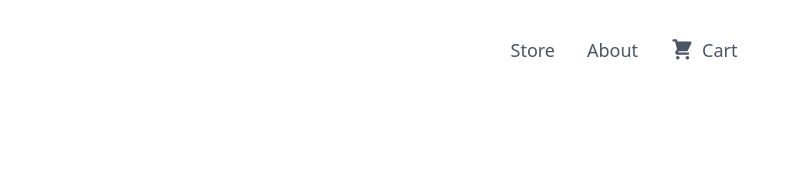
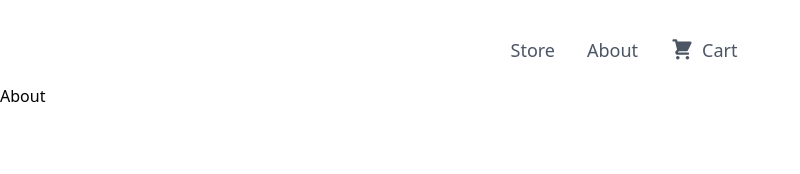
Before and after one commit to jdnarvaez0/apolo-store, a React (Create React App) app: page /about in a window 1280 px wide. Shown: the top 174 px of the page, without its empty margins (0-800 px from the left). Built offline with nearby package versions, Linux system fonts and the light colour scheme.

Commit message:
agrego pages

```diff
--- a/src/App.js
+++ b/src/App.js
@@ -1,6 +1,7 @@
 import ItemListContainer from './components/ItemListContainer.jsx'
 import Navbar from './components/Navbar.jsx'
-import Cart from './components/Cart'
+import Cart from './components/pages/Cart.jsx'
+import About from './components/pages/About.jsx'
 import ItemDetailContainer from './components/ItemDetailContainer'
 import { BrowserRouter, Route, Switch } from 'react-router-dom'
 
@@ -19,6 +20,9 @@ function App() {
           <Route path='/cart'>
             <Cart />
           </Route>
+          <Route path='/about'>
+            <About />
+          </Route>
         </Switch>
       </BrowserRouter>
     </>
--- /dev/null
+++ b/src/components/pages/About.jsx
@@ -0,0 +1,10 @@
+
+const About = () => {
+  return (
+    <div>
+      About
+    </div>
+  )
+}
+
+export default About
```
Also changed, not shown: src/components/pages/Cart.jsx (renamed from src/components/Cart.jsx).
